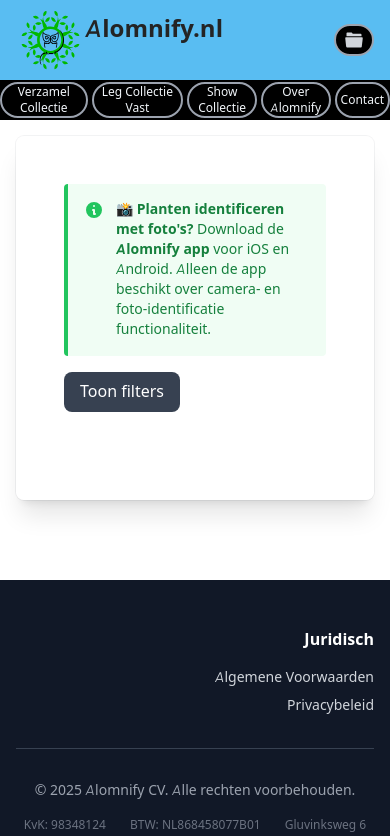
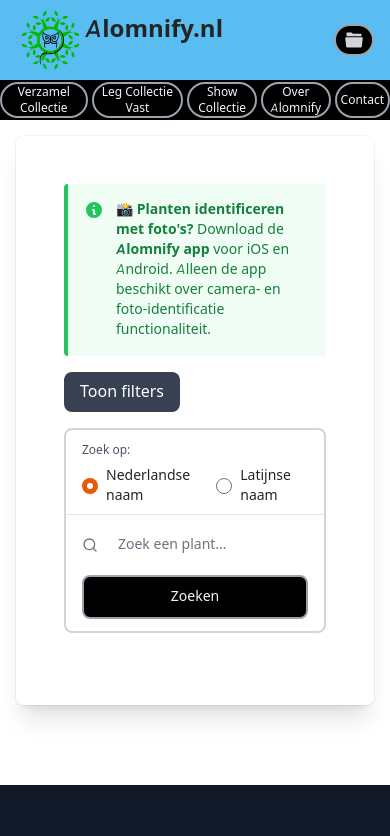
Before and after one commit to Mattiscarlatti/alomnify-web-frontend, a Next.js app: page /search in a window 390 px wide. Shown: the top 836 px of the page. Built offline with nearby package versions, Linux system fonts and the light colour scheme.

Commit message:
update31

```diff
--- a/src/components/searchtable.tsx
+++ b/src/components/searchtable.tsx
@@ -305,6 +305,7 @@
 
       {/* Text Search */}
       <div>
+        {/* Desktop search - hidden on mobile */}
         <form onSubmit={handleTextSearch} className="w-full bg-white hidden md:flex items-center gap-x-1 border-[1px] border-lightText/50 rounded-full px-5 py-0 focus-within:border-orange-600 group">
           <div className="flex grow">
             <input
@@ -320,6 +321,55 @@
           </div>
           <div className="">
             <button type="submit" className="bg-black hover:bg-slate-950 rounded-full text-xs text-slate-100 hover:text-white flex items-center justify-center gap-x-1 px-3 py-1.5 border-[2px] border-gray-400 hover:border-orange-600 duration-200 relative">Zoeken</button>
+          </div>
+        </form>
+
+        {/* Mobile search - hidden on desktop */}
+        <form onSubmit={handleTextSearch} className="md:hidden bg-white rounded-lg border-[2px] border-gray-300 focus-within:border-orange-600 overflow-hidden">
+          {/* Search type selector */}
+          <div className="px-4 pt-3 pb-2 border-b border-gray-200">
+            <p className="text-xs text-gray-600 mb-2">Zoek op:</p>
+            <div className="flex gap-4">
+              <label className="flex items-center gap-2 cursor-pointer">
+                <input
+                  type="radio"
+                  value="dutchnam"
+                  checked={selectedOption === "dutchnam"}
+                  onChange={handleChange}
+                  className="text-orange-600 focus:ring-orange-500"
+                />
+                <span className="text-sm">Nederlandse naam</span>
+              </label>
+              <label className="flex items-center gap-2 cursor-pointer">
+                <input
+                  type="radio"
+                  value="latinnam"
+                  checked={selectedOption === "latinnam"}
+                  onChange={handleChange}
+                  className="text-orange-600 focus:ring-orange-500"
+                />
+                <span className="text-sm">Latijnse naam</span>
+              </label>
+            </div>
+          </div>
+
+          {/* Search input */}
+          <div className="flex items-center gap-2 px-4 py-3">
+            <FiSearch className="text-gray-500 flex-shrink-0" />
+            <input
+              type="text"
+              value={query}
+              onChange={(e) => setQuery(e.target.value)}
+              placeholder="Zoek een plant..."
+              className="flex-1 border-0 outline-none text-sm"
+            />
+          </div>
+
+          {/* Search button */}
+          <div className="px-4 pb-3">
+            <button type="submit" className="w-full bg-black hover:bg-slate-950 text-slate-100 hover:text-white py-2.5 rounded-lg border-[2px] border-gray-400 hover:border-orange-600 duration-200 text-sm font-medium">
+              Zoeken
+            </button>
           </div>
         </form>
       </div>
```
